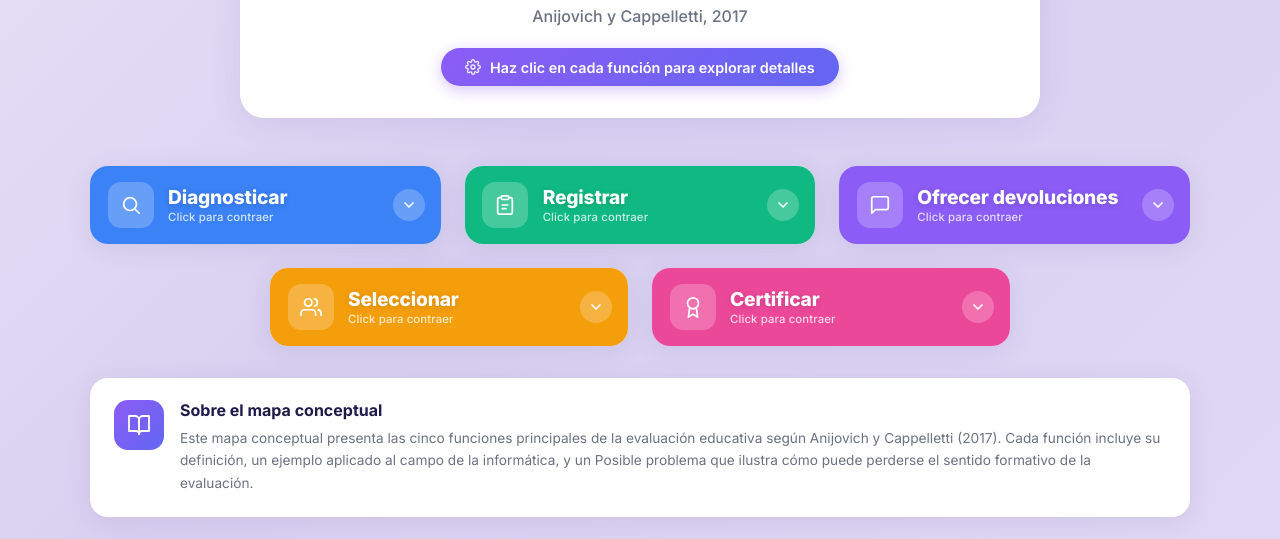
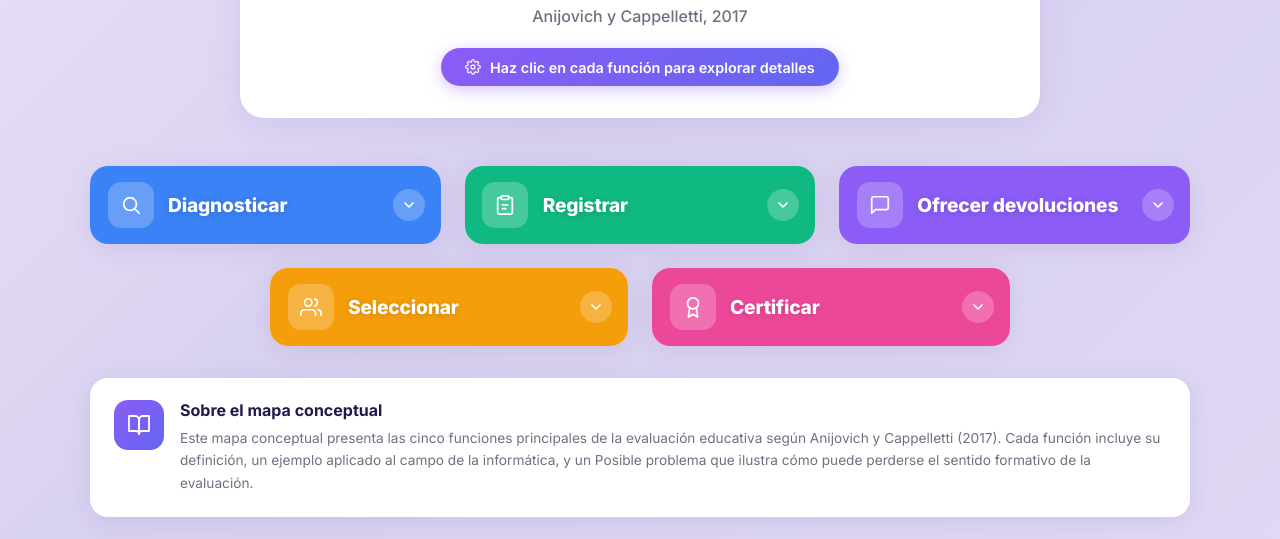
Before and after one commit to retr0Sys/MapaConceptualDidacticaIIEvaluacion, a plain HTML site: page index.html in a window 1280 px wide. Shown: the part 159-698 px from the top of the page. Drawn offline with Linux system fonts and the light colour scheme.

Commit message:
Update index.html

```diff
--- a/index.html
+++ b/index.html
@@ -461,7 +461,6 @@
           </div>
           <div class="fn-title-block">
             <div class="fn-title">Diagnosticar</div>
-            <div class="fn-subtitle">Click para contraer</div>
           </div>
           <div class="fn-toggle" aria-hidden="true">
             <svg viewBox="0 0 24 24"><polyline points="6 9 12 15 18 9"/></svg>
@@ -520,7 +519,6 @@
           </div>
           <div class="fn-title-block">
             <div class="fn-title">Registrar</div>
-            <div class="fn-subtitle">Click para contraer</div>
           </div>
           <div class="fn-toggle" aria-hidden="true">
             <svg viewBox="0 0 24 24"><polyline points="6 9 12 15 18 9"/></svg>
@@ -579,7 +577,6 @@
           </div>
           <div class="fn-title-block">
             <div class="fn-title">Ofrecer devoluciones</div>
-            <div class="fn-subtitle">Click para contraer</div>
           </div>
           <div class="fn-toggle" aria-hidden="true">
             <svg viewBox="0 0 24 24"><polyline points="6 9 12 15 18 9"/></svg>
@@ -642,7 +639,6 @@
           </div>
           <div class="fn-title-block">
             <div class="fn-title">Seleccionar</div>
-            <div class="fn-subtitle">Click para contraer</div>
           </div>
           <div class="fn-toggle" aria-hidden="true">
             <svg viewBox="0 0 24 24"><polyline points="6 9 12 15 18 9"/></svg>
@@ -701,7 +697,6 @@
           </div>
           <div class="fn-title-block">
             <div class="fn-title">Certificar</div>
-            <div class="fn-subtitle">Click para contraer</div>
           </div>
           <div class="fn-toggle" aria-hidden="true">
             <svg viewBox="0 0 24 24"><polyline points="6 9 12 15 18 9"/></svg>
```
